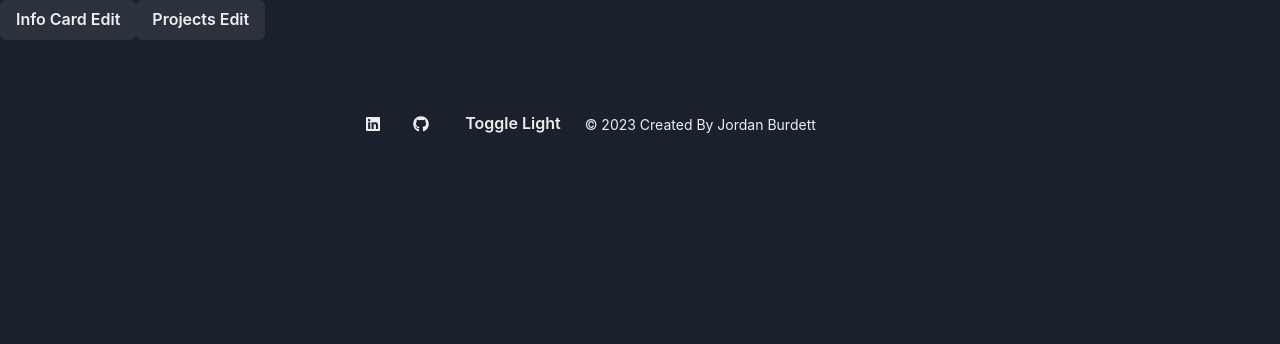
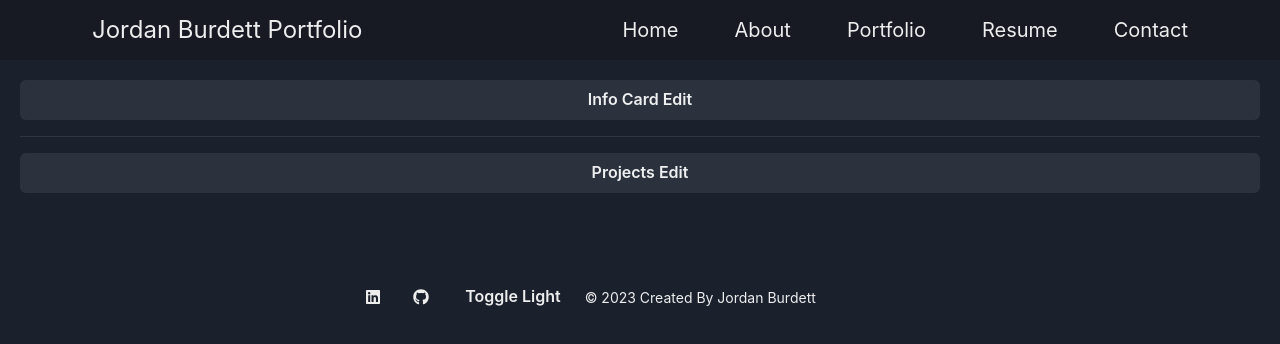
Before and after one commit to jordanburdett/Jordan-Portfolio, a React (Vite) app: page /dashboard in a window 1280 px wide. Shown: the top 344 px of the page. Built offline with nearby package versions, Linux system fonts and the light colour scheme; sample sign-in values are in the browser's storage.

Commit message:
Fixed display issues with infocard edit

```diff
--- a/src/Content/Dashboard/Dashboard.tsx
+++ b/src/Content/Dashboard/Dashboard.tsx
@@ -1,6 +1,9 @@
-import { Button } from "@chakra-ui/react";
+import { Button, Stack } from "@chakra-ui/react";
 import { useEffect } from "react";
 import { useNavigate } from "react-router-dom";
+
+import { Divider } from "@chakra-ui/react";
+import NavBar from "../../Navigation/NavBar/NavBar";
 
 const Dashboard = () => {
   const navigate = useNavigate();
@@ -22,8 +25,12 @@ const Dashboard = () => {
 
   return (
     <>
-      <Button onClick={infoCardEditClick}>Info Card Edit</Button>
-      <Button onClick={projectsEditButton}>Projects Edit</Button>
+      <NavBar />
+      <Stack divider={<Divider />} spacing={4} margin={"20px"}>
+        <Button onClick={infoCardEditClick}>Info Card Edit</Button>
+        <Button onClick={projectsEditButton}>Projects Edit</Button>
+        {/* Maybe we can display some analytic information here. */}
+      </Stack>
     </>
   );
 };
--- a/src/Content/Dashboard/InfoCardEdit/InfoCardEdit.tsx
+++ b/src/Content/Dashboard/InfoCardEdit/InfoCardEdit.tsx
@@ -1,9 +1,6 @@
 import { useEffect, useState } from "react";
-import { Box, HStack, Text, Button, VStack } from "@chakra-ui/react";
-import {
-  EmptyInfoCardData,
-  InfoCardType
-} from "../../Home/Data/CardMockData";
+import { Box, Text, Button, VStack, Flex, Center } from "@chakra-ui/react";
+import { EmptyInfoCardData, InfoCardType } from "../../Home/Data/CardMockData";
 import InfoCardList from "./InfoCardList";
 import EditInfoCard from "./EditInfoCard";
 import NavBar from "../../../Navigation/NavBar/NavBar";
@@ -27,7 +24,7 @@ const InfoCardEdit = () => {
 
   useEffect(() => {
     getAllInfoCards().then((infoCards) => setInfoCards(infoCards));
-  }, [])
+  }, []);
 
   const toggleEditing = () => {
     setIsEditing(!isEditing);
@@ -36,7 +33,8 @@ const InfoCardEdit = () => {
   return (
     <>
       <NavBar />
-      <HStack>
+      <Center>
+        <Flex>
           <Box margin={"30px"} marginTop={"50px"}>
             <InfoCardList
               infoCards={InfoCards}
@@ -58,7 +56,8 @@ const InfoCardEdit = () => {
               infoCards={InfoCards}
             />
           </VStack>
-      </HStack>
+        </Flex>
+      </Center>
     </>
   );
 };
```
Lines whose indentation alone changed are shown as unchanged.
